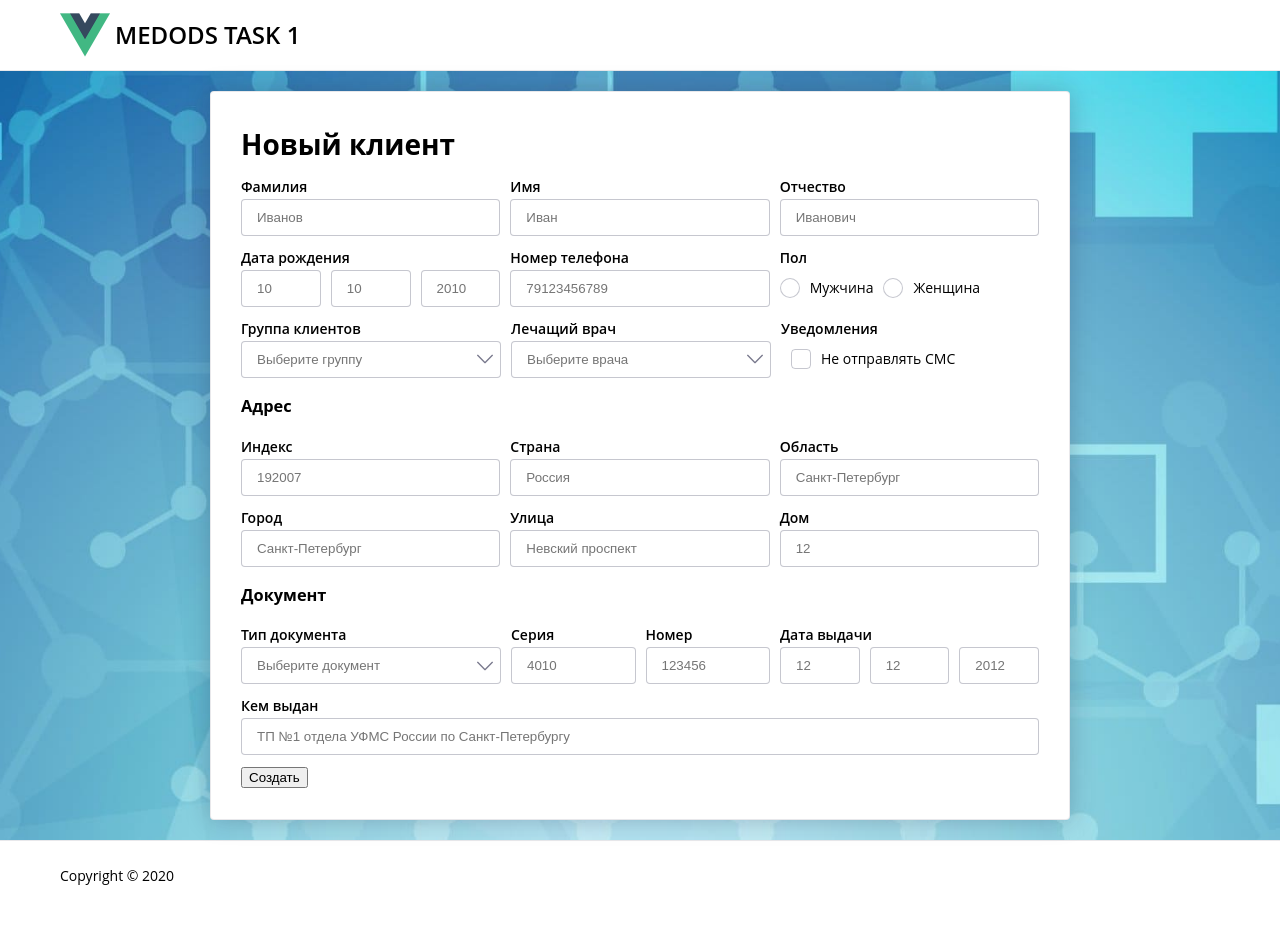
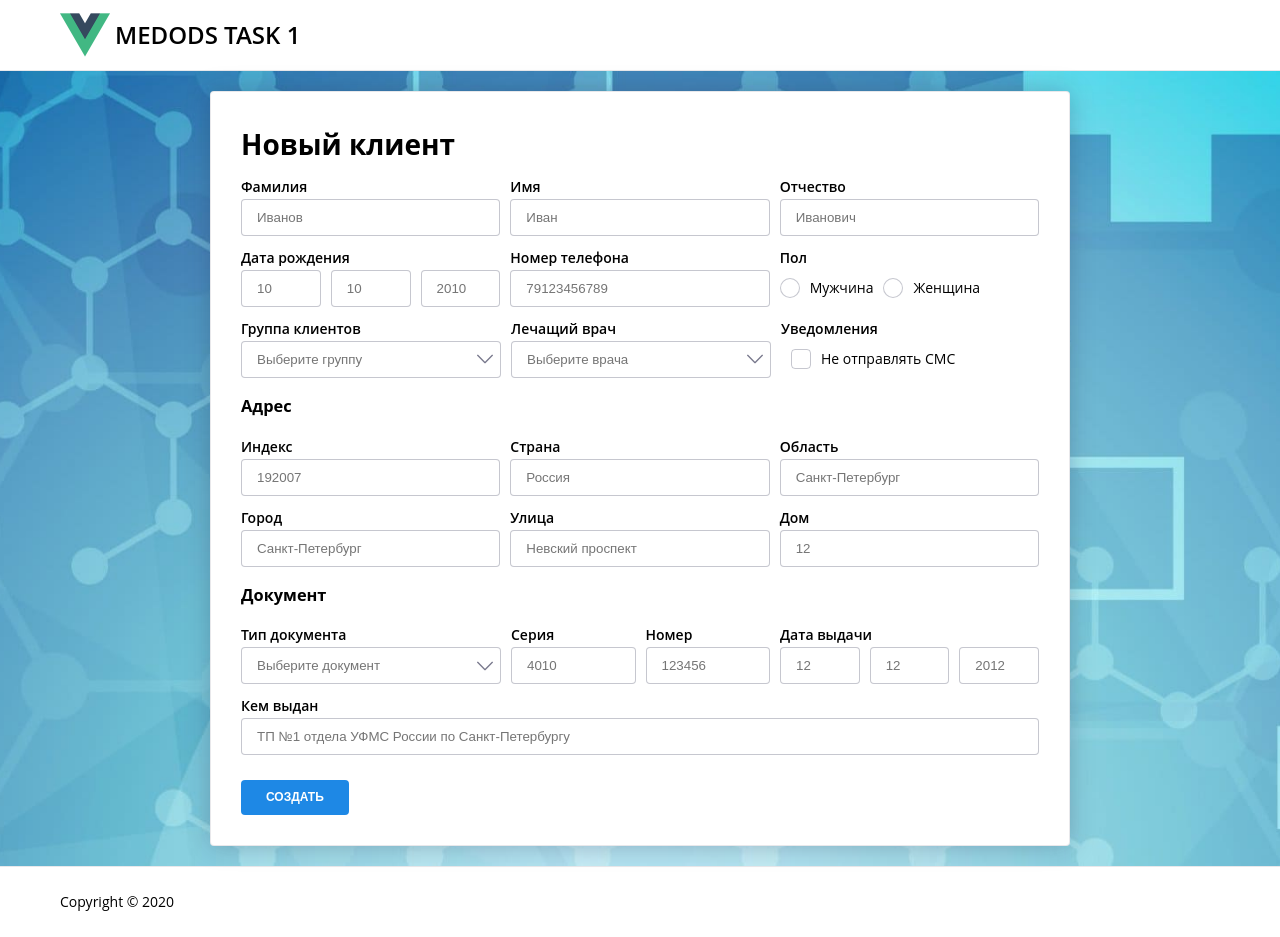
Before and after one commit to Kapatych/Medods-task-1, a Vue app: page / in a window 1280 px wide. Before the commit the page ends 911 px from the top, so only its background shows below. Built offline with nearby package versions, Linux system fonts and the light colour scheme.

Commit message:
Added base button

```diff
--- /dev/null
+++ b/src/components/base/BaseButton.vue
@@ -0,0 +1,39 @@
+<template>
+  <button v-on="$listeners" v-bind="$attrs" :class="buttonClass">
+    <slot />
+  </button>
+</template>
+
+<script>
+export default {
+  inheritAttrs: false,
+  props: {
+    buttonClass: {
+      type: String
+    }
+  }
+};
+</script>
+
+<style lang="scss" scoped>
+button {
+  margin-top: 15px;
+  padding: 10px 25px;
+  color: #fff;
+  background: #1e88e5;
+  border: 0;
+  border-radius: 4px;
+  font-size: 12px;
+  line-height: 15px;
+  font-style: normal;
+  font-weight: 700;
+  text-transform: uppercase;
+  cursor: pointer;
+
+  &:hover,
+  &:focus {
+    outline: none;
+    background: #42a5f5;
+  }
+}
+</style>
--- a/src/main.js
+++ b/src/main.js
@@ -5,6 +5,7 @@
 import BaseSelect from "@/components/base/BaseSelect";
 import BaseRadioset from "@/components/base/BaseRadioset";
 import BaseCheckset from "@/components/base/BaseCheckset";
+import BaseButton from "@/components/base/BaseButton";
 
 Vue.config.productionTip = false;
 Vue.use(Vuelidate);
@@ -12,6 +13,7 @@
 Vue.component("BaseSelect", BaseSelect);
 Vue.component("BaseRadioset", BaseRadioset);
 Vue.component("BaseCheckset", BaseCheckset);
+Vue.component("BaseButton", BaseButton);
 
 new Vue({
   render: h => h(App)
--- a/src/views/CreateClient.vue
+++ b/src/views/CreateClient.vue
@@ -168,7 +168,8 @@
               placeholder="ТП №1 отдела УФМС России по Санкт-Петербургу"
             />
           </div>
-          <button type="submit">Создать</button>
+
+          <BaseButton type="submit">Создать</BaseButton>
         </form>
       </div>
     </div>
```
